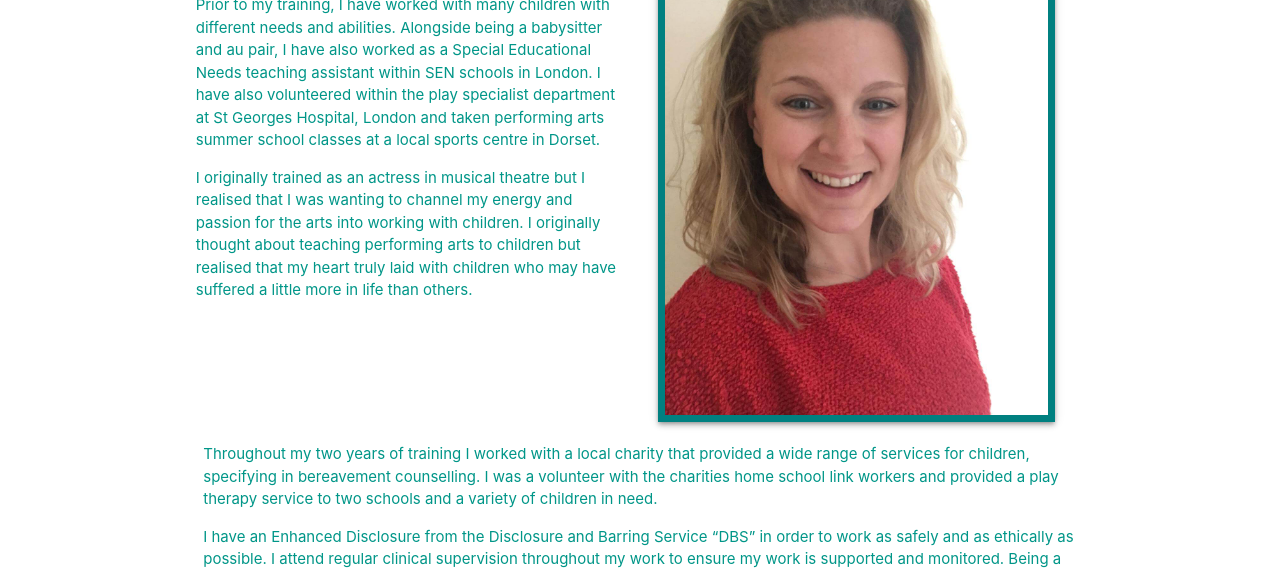
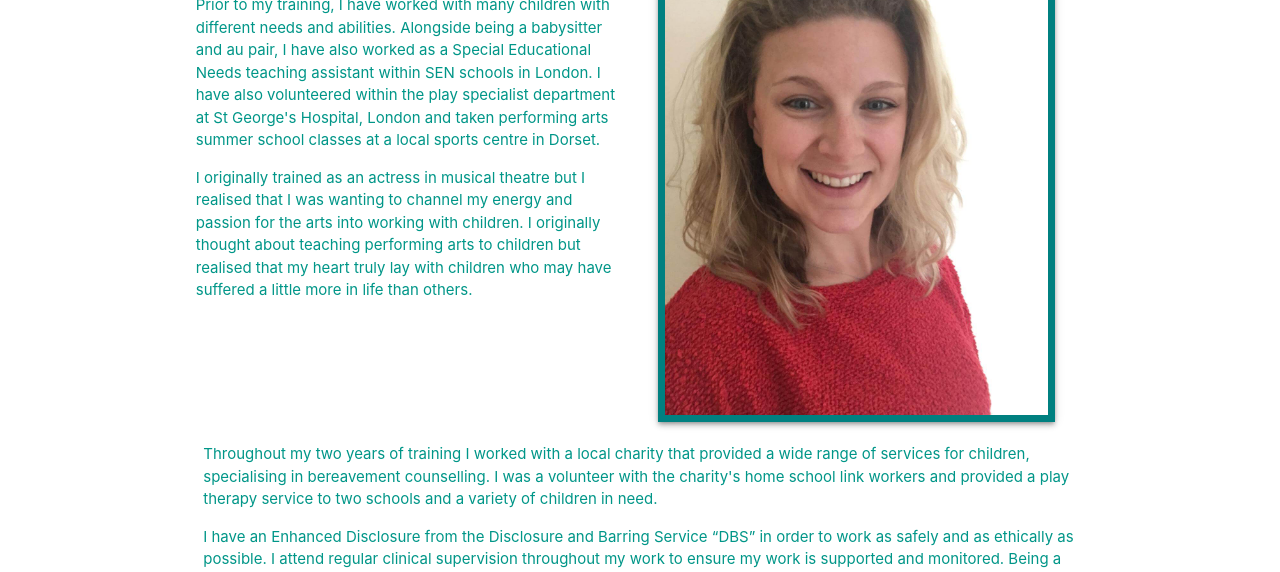
Before and after one commit to JoeARO/dynamix-play-therapy, a Jekyll site: the page built from about-me.html, in a window 1280 px wide. Shown: the part 303-875 px from the top of the page. Built offline with Jekyll 4.4.1, drawn with Linux system fonts in a browser that asks for light colours; some of the changed text lies outside the part shown.

Commit message:
Grammar changes to about me page

```diff
--- a/about-me.html
+++ b/about-me.html
@@ -28,14 +28,14 @@ title: About Me | Dynamix Play Therapy
         needs and abilities. Alongside being a babysitter and au pair, I have
         also worked as a Special Educational Needs teaching assistant within SEN
         schools in London. I have also volunteered within the play specialist
-        department at St Georges Hospital, London and taken performing arts
+        department at St George's Hospital, London and taken performing arts
         summer school classes at a local sports centre in Dorset.
       </p>
       <p>
         I originally trained as an actress in musical theatre but I realised
         that I was wanting to channel my energy and passion for the arts into
         working with children. I originally thought about teaching performing
-        arts to children but realised that my heart truly laid with children who
+        arts to children but realised that my heart truly lay with children who
         may have suffered a little more in life than others.
       </p>
     </div>
@@ -43,8 +43,8 @@ title: About Me | Dynamix Play Therapy
     <div class="col s12 teal-text">
       <p>
         Throughout my two years of training I worked with a local charity that
-        provided a wide range of services for children, specifying in
-        bereavement counselling. I was a volunteer with the charities home
+        provided a wide range of services for children, specialising in
+        bereavement counselling. I was a volunteer with the charity's home
         school link workers and provided a play therapy service to two schools
         and a variety of children in need.
       </p>
```
